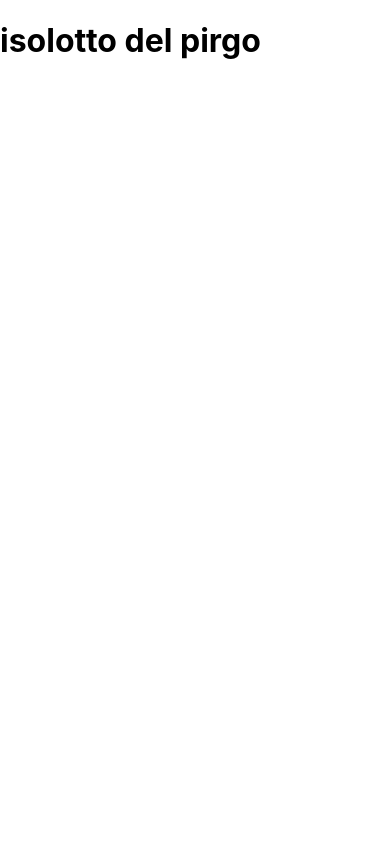
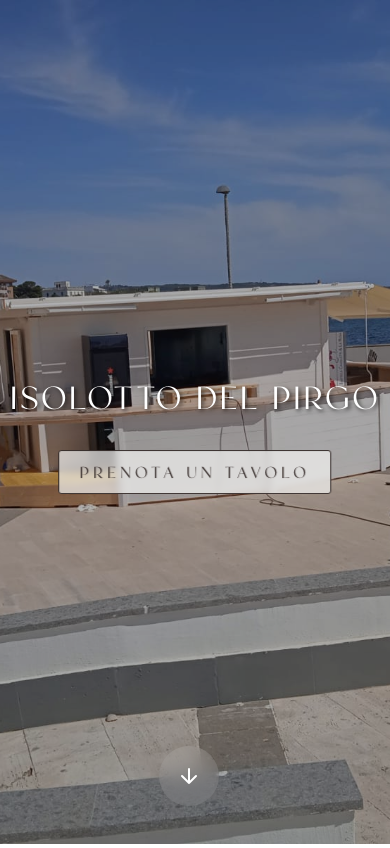
Before and after one commit to Cristiano-Rocchi/isolotto-del-pirgo, a React (Create React App) app: page / in a window 390 px wide. Built offline with nearby package versions, Linux system fonts and the light colour scheme.

Commit message:
header sect + responsive  1

```diff
--- a/src/App.css
+++ b/src/App.css
@@ -1,38 +1,6 @@
-.App {
-  text-align: center;
+/* FONT */
+/* Cormorant Garamond */
+@font-face {
+  font-family: "Sogo";
+  src: url("./Assets/Fonts/sogo-regular.otf") format("opentype");
 }
-
-.App-logo {
-  height: 40vmin;
-  pointer-events: none;
-}
-
-@media (prefers-reduced-motion: no-preference) {
-  .App-logo {
-    animation: App-logo-spin infinite 20s linear;
-  }
-}
-
-.App-header {
-  background-color: #282c34;
-  min-height: 100vh;
-  display: flex;
-  flex-direction: column;
-  align-items: center;
-  justify-content: center;
-  font-size: calc(10px + 2vmin);
-  color: white;
-}
-
-.App-link {
-  color: #61dafb;
-}
-
-@keyframes App-logo-spin {
-  from {
-    transform: rotate(0deg);
-  }
-  to {
-    transform: rotate(360deg);
-  }
-}
--- a/src/Components/Homepage/Homepage.css
+++ b/src/Components/Homepage/Homepage.css
@@ -0,0 +1,140 @@
+/*
+INDICE
+1. General Styles & Animation
+2. Header section
+
+*/
+
+/* 1.-----------------GENERAL STYLES & ANIMATION------------------ */
+
+/* ANIMATION */
+/*1 testo scorrevole */
+@keyframes marquee {
+  from {
+    transform: translate(0, 0);
+  }
+  to {
+    transform: translate(-100%, 0);
+  }
+}
+/*2 fade in */
+@keyframes fadeIn {
+  from {
+    opacity: 0;
+    transform: translateY(0);
+  }
+  to {
+    opacity: 1;
+    transform: translateY(0);
+  }
+}
+/*3 bounce */
+@keyframes bounce {
+  0%,
+  100% {
+    transform: translateY(0);
+  }
+  50% {
+    transform: translateY(5px);
+  }
+}
+
+/* 2.---------------------HEADER SECTION------------------------- */
+/* 2.1 general */
+/* 2.2 immagine */
+/* 2.3 titoli */
+/* 2.4 button prenota */
+/* 2.5 button scorri */
+/* 2.6 testto scorrevole */
+/* 2.7 Media Queries */
+
+/* 2.1 general */
+.header-section {
+  position: relative;
+}
+/* 2.2 immagine */
+.header-section img {
+  width: 100vw;
+  height: 100vh;
+  object-fit: cover;
+  filter: brightness(70%);
+}
+/* 2.3 titoli */
+.header-section .title {
+  position: absolute;
+  top: 50%;
+  left: 50%;
+  transform: translate(-50%, -50%);
+  color: white;
+  white-space: nowrap;
+  text-shadow: 2px 2px 4px rgba(0, 0, 0, 0.7);
+  text-align: center;
+  font-family: "Sogo", sans-serif;
+}
+.header-section h1 {
+  font-size: 3rem;
+  letter-spacing: 2px;
+  font-weight: 300;
+}
+
+/* 2.4 button prenota */
+.header-section button {
+  background: rgba(244, 244, 242, 0.7);
+  backdrop-filter: blur(3px);
+  border: 1px solid #382f2d;
+  color: #382f2d;
+  font-size: 1.3rem;
+  padding: 10px 20px 5px 20px; /* padding irregolare x via del font */
+  letter-spacing: 0.24rem;
+  border-radius: 3px;
+  font-family: "Sogo", sans-serif;
+}
+/* 2.5 button scorri */
+
+.header-section .arrow-down-sect {
+  position: absolute;
+  bottom: 5%;
+  left: 50%;
+  transform: translateX(-60%);
+}
+.header-section .scroll-down-indicator {
+  width: 60px;
+  height: 60px;
+  background: rgba(255, 255, 255, 0.1);
+  backdrop-filter: blur(10px);
+  border-radius: 50%;
+  display: flex;
+  align-items: center;
+  justify-content: center;
+  animation: fadeIn 2s ease-in-out;
+}
+
+.header-section.scroll-down-indicator svg {
+  animation: bounce 2s infinite;
+}
+
+/* 2.6 testo scorrevole */
+.scrolltxt-container {
+  overflow: hidden;
+  white-space: nowrap;
+  display: none;
+}
+
+.scrolltxt-container h3 {
+  display: inline-block;
+  padding-left: 100%;
+  animation: marquee 12s linear infinite;
+  font-size: 2rem;
+}
+
+/* 2.7 Media Queries */
+
+/* mobile (768px) */
+@media (max-width: 768px) {
+  .header-section h1 {
+    font-size: 2rem;
+  }
+  .header-section button {
+    font-size: 1rem;
+  }
+}
--- a/src/Components/Homepage/Homepage.jsx
+++ b/src/Components/Homepage/Homepage.jsx
@@ -1,4 +1,45 @@
+import React from "react";
+import "./Homepage.css";
+
+//immagini
+import homeImg from "../../Assets/Home/Isolotto-Pirgo-6.jpg";
 const Homepage = () => {
-  return <h1>isolotto del pirgo</h1>;
+  return (
+    <>
+      {/* HEADER SECTION */}
+      <div className="header-section">
+        <img src={homeImg} alt="" />
+        <div className="title">
+          <h1>ISOLOTTO DEL PIRGO</h1>
+          <div className="scrolltxt-container">
+            <h3>Prossima Apertura Maggio 2025</h3>
+          </div>
+          <button>PRENOTA UN TAVOLO</button>
+        </div>
+        <div className="arrow-down-sect">
+          <div id="scrollDown">
+            <div className="scroll-down-indicator">
+              <svg
+                width="24"
+                height="24"
+                viewBox="0 0 24 24"
+                fill="none"
+                xmlns="http://www.w3.org/2000/svg"
+              >
+                <path
+                  d="M12 5V19M12 19L5 12M12 19L19 12"
+                  stroke="#ffffff"
+                  strokeWidth="2"
+                  strokeLinecap="round"
+                  strokeLinejoin="round"
+                />
+              </svg>
+            </div>
+          </div>
+        </div>
+      </div>
+      {/**/}
+    </>
+  );
 };
 export default Homepage;
```
Also changed, not shown: src/Assets/Fonts/sogo-regular.otf (added), src/Assets/Home/Isolotto-Pirgo-6.jpg (added).
